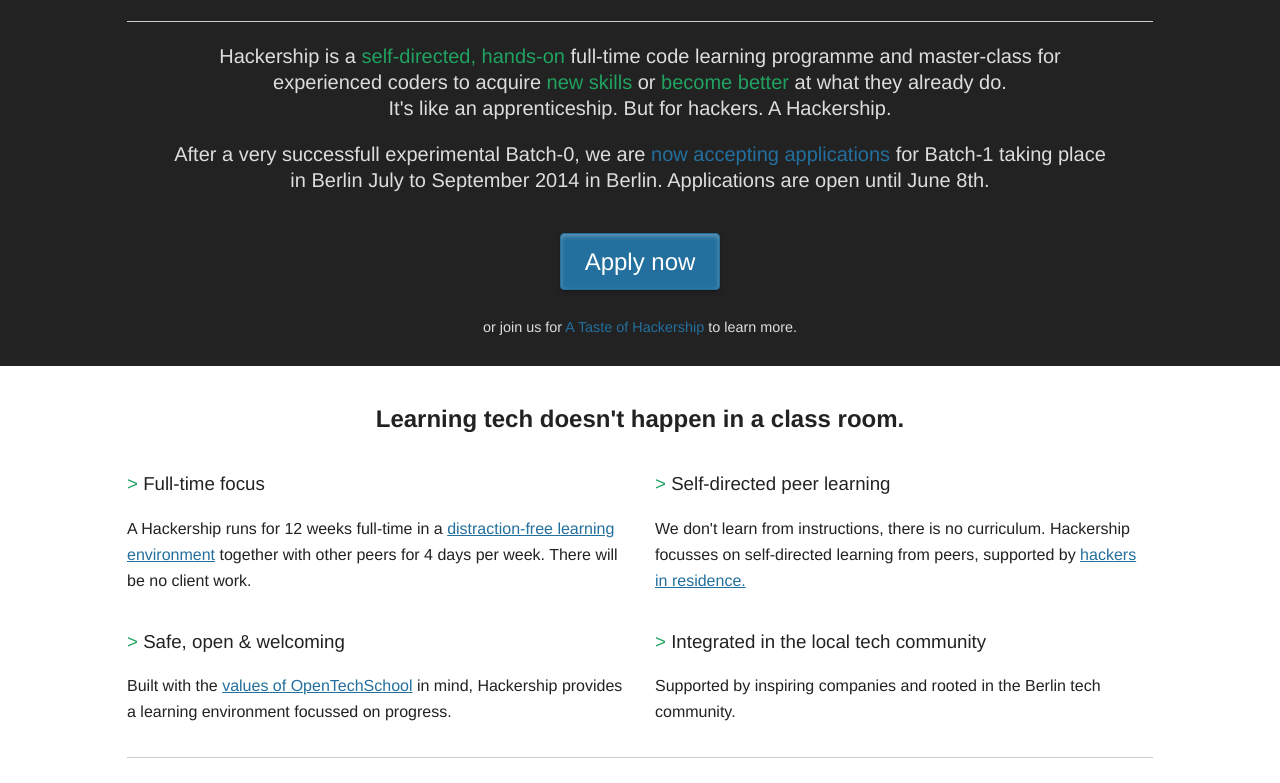
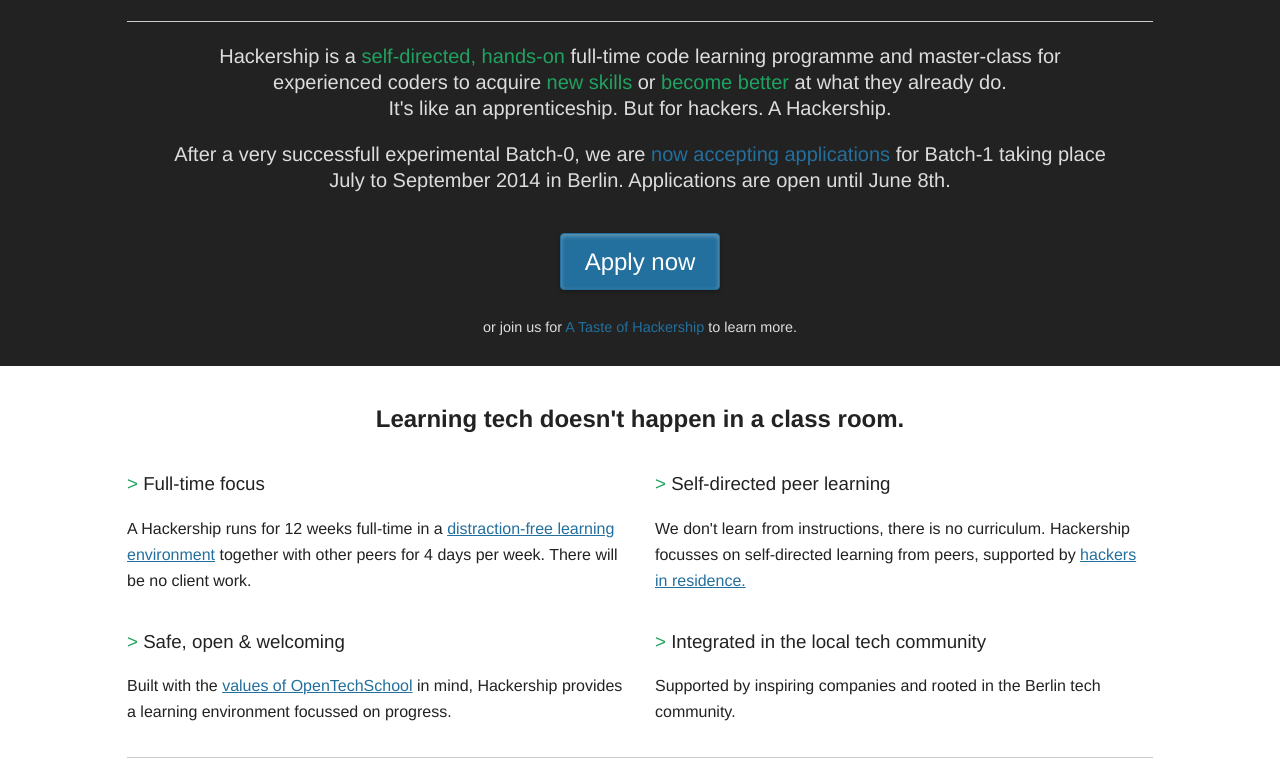
Before and after one commit to Hackership/website, a Jekyll site: the page built from index.html, in a window 1280 px wide and 900 px high, scrolled down 631 px, cut to the strip 117-900 px from the top of the window. Built offline with Jekyll 4.4.1, drawn with Linux system fonts in a browser that asks for light colours; nearby versions of some CDN libraries.

Commit message:
Update with-promo.html

```diff
--- a/_layouts/with-promo.html
+++ b/_layouts/with-promo.html
@@ -15,7 +15,7 @@
         <div>
             <p class="description">Hackership is a <em>self-directed, hands-on</em> full-time code learning programme and master-class for experienced coders to acquire <em>new skills</em> or <em>become better</em> at what they already do. <br> It's like an apprenticeship. But for hackers. A Hackership.
             </p>
-            <p class="description">After a very successfull experimental Batch-0, we are <a href="http://blog.hackership.org/2014/05/Announcing-Hackership-Batch-1-and-partnership-zalando.html">now accepting applications</a> for Batch-1 taking place in Berlin July to September 2014 in Berlin. Applications are open until June 8th.</p>
+            <p class="description">After a very successfull experimental Batch-0, we are <a href="http://blog.hackership.org/2014/05/Announcing-Hackership-Batch-1-and-partnership-zalando.html">now accepting applications</a> for Batch-1 taking place July to September 2014 in Berlin. Applications are open until June 8th.</p>
         </div>
 
         <div class="cta-option">
```
